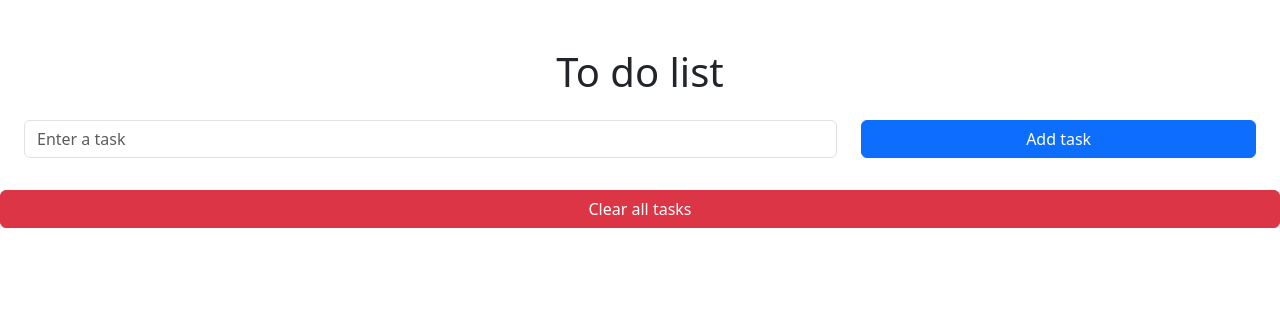
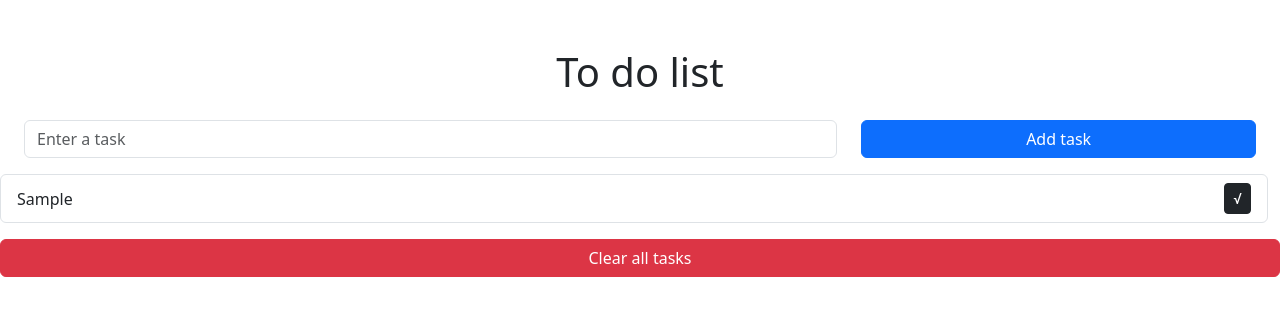
Before and after one commit to Gc8808/To-do-list, a plain HTML site: page index.html in a window 1280 px wide. Both pictures are taken after typing "Sample" into the empty fields and a click on the button "Add task". Drawn offline with nearby package versions, Linux system fonts and the light colour scheme.

Commit message:
Near done

```diff
--- a/index.html
+++ b/index.html
@@ -35,7 +35,7 @@
                     </div>
                 </div>
                 <ul id="taskList" class="list-group mt-3"></ul>
-                <button id="cleaeTaskBtn" class= "btn btn-danger w-100 mt-3">Clear all tasks</button>
+                <button id="clearTaskBtn" class= "btn btn-danger w-100 mt-3">Clear all tasks</button>
             </div>
         </main>
         <footer>
--- a/script.js
+++ b/script.js
@@ -1,13 +1,57 @@
-//init an array to store tasks
- let tasks = []
- //add an event listener to add tasks to the task btn
- document.getElementById('addTaskBtn').addEventListener('click', function() {
-    // Saving value of the textbox as a variable taskInput
+//initialize an array to store tasks
+let tasks = []
+
+//add an event listener to add tasts to the add tasks btn
+document.getElementById('addTaskBtn').addEventListener('click', function () {
+    //storing text value from input box as a variable 'taskInput'
     let taskInput = document.getElementById('taskInput').value
-    //Checks if value in the textbox is empty if it is it wont activate  also clears textbox when clicking enter
-     if (taskInput) {
-    tasks.push(taskInput)
-    document.getElementById('taskInput').value = ''
-    displayTasks ()
+    //asking a question to the taskInput
+    if (taskInput) {
+        //pushes out the variable of taskInput
+        tasks.push(taskInput)
+        //every time you type something and then click the button, it gets rid of whatever you typed
+        document.getElementById('taskInput').value = ''
+        //call the function to update the task list display
+        displayTasks()
+    }
+
+
+})
+
+//function to display the tasks from tasks[] to the UL
+function displayTasks() {
+    //select the unordered list on the HTML
+    let taskList = document.getElementById('taskList')
+
+
+    //clear the existing task list before updating it
+    taskList.innerHTML = ''
+
+    //loop through each tsk in the array and create a list item
+    tasks.forEach((task, index) => {
+        //Create anew <li> element for each task
+        let li = document.createElement('li')
+
+        // add bootstrap classes for styling
+        li.classList.add(
+            'list-group-item',
+            'd-flex',
+            'justify-content-between',
+            'align-items-center'
+        )
+
+        //set the inner HTML of the <li> element with task text and a remove button
+li.innerHTML = `${task} <button class='btn btn-dark btn-sm' onclick= 'removeTask(${index})'> √ </button>`
+
+//append the new task to the task list
+taskList.appendChild(li)
+    })
 }
- })
+
+//Remove task when clicking √
+function removeTask (index){
+    //Remove the task at the given index of the array
+ tasks.splice(index, 1)
+ //Call display tasks
+ displayTasks()
+}
```
